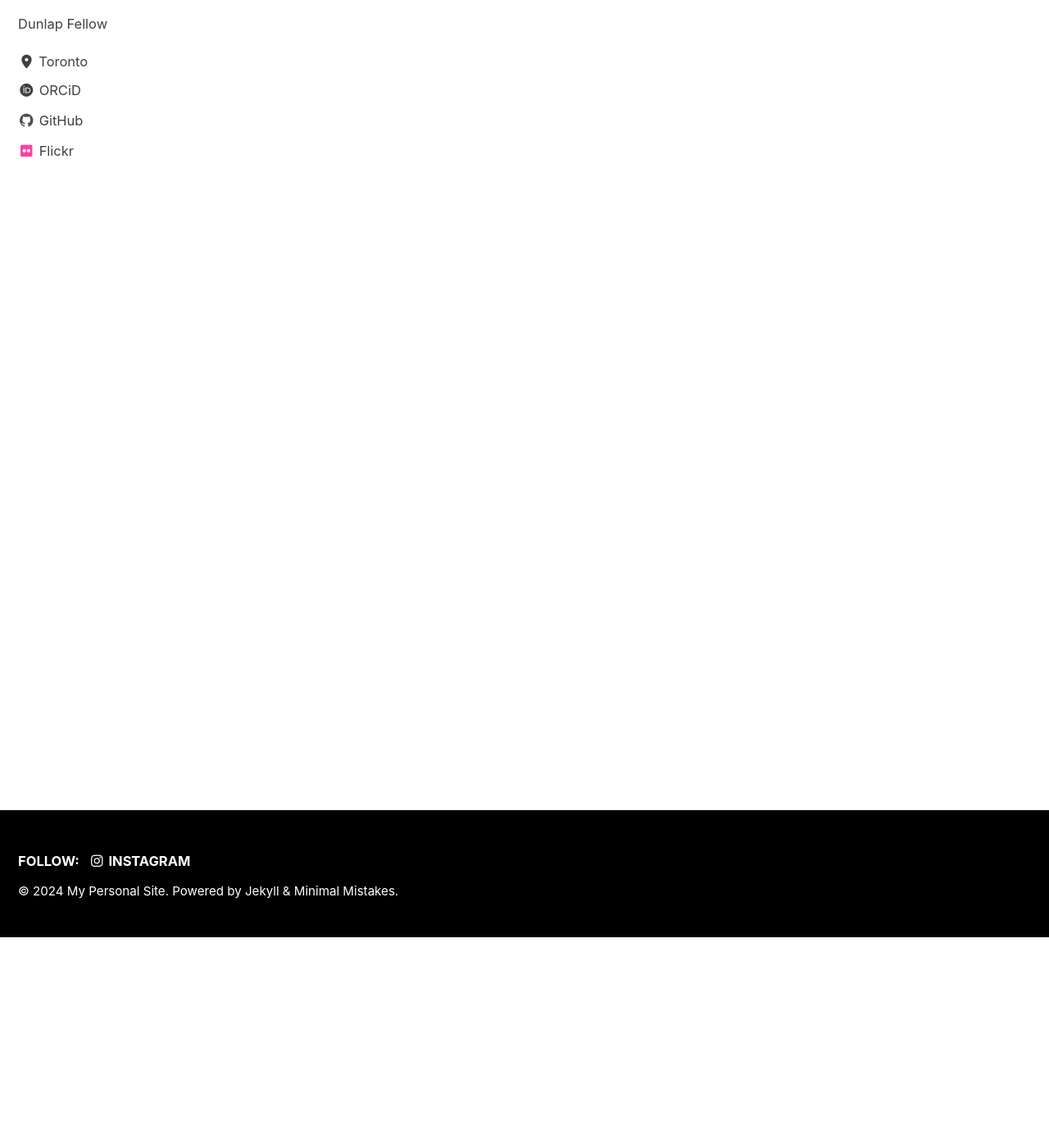
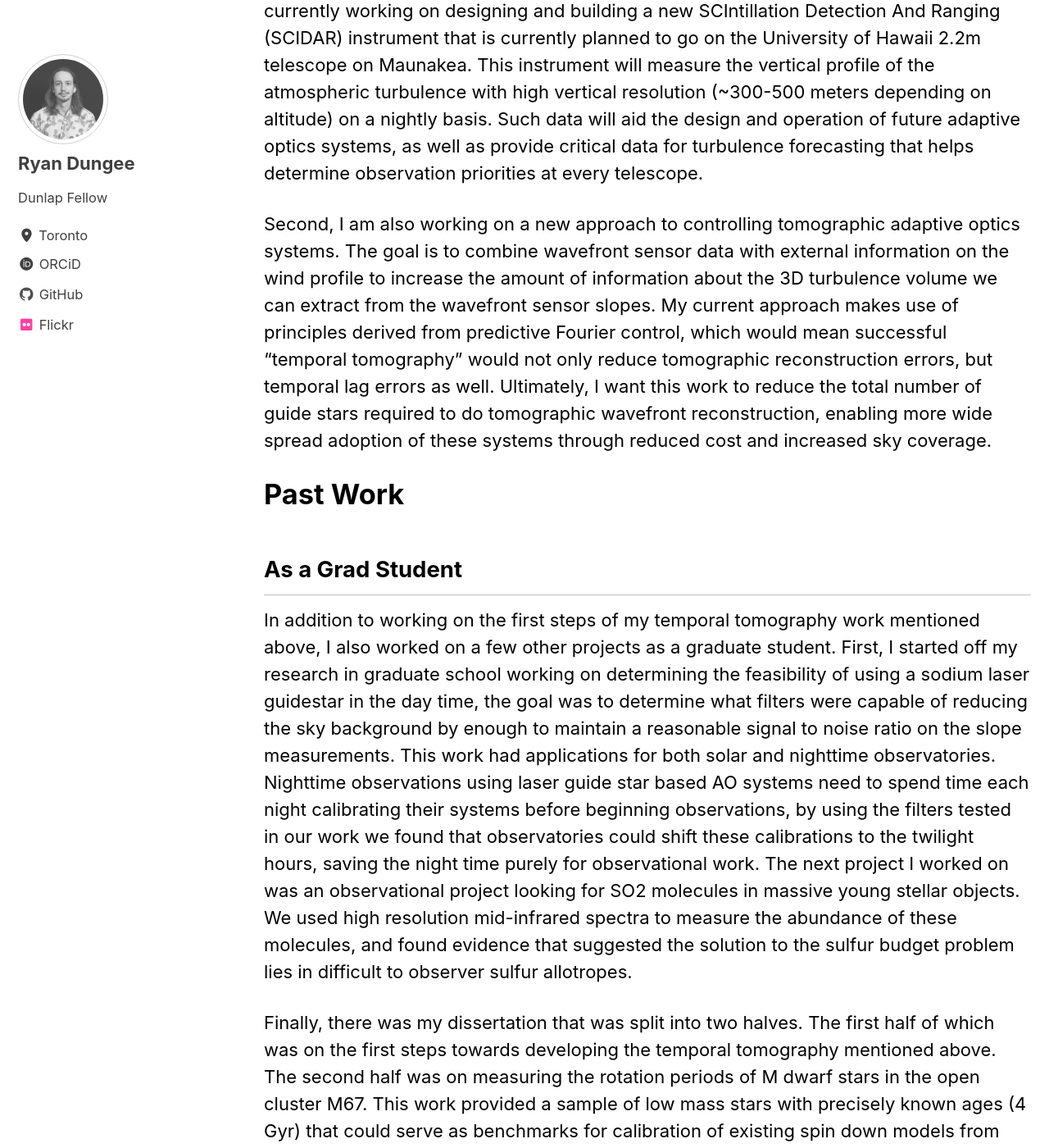
Before and after one commit to rdungee/rdungee.github.io, a Jekyll site: the page built from _pages/research.md, in a window 1280 px wide and 1400 px high, scrolled down 257 px. Shown: the whole window at 82% size. Built offline with Jekyll 4.4.1, drawn with Linux system fonts in a browser that asks for light colours; cached includes are drawn as plain includes; some of the changed text lies outside the part shown.

Commit message:
basic research descriptions

```diff
--- a/_pages/research.md
+++ b/_pages/research.md
@@ -6,4 +6,33 @@ layout: single
 classes: wide
 ---
 
-Nominally, this will contain details on what I work on.
+# Current Work
+My current research is on atmospheric tomography in a few different forms.
+First, I am currently working on designing and building a new SCIntillation Detection And Ranging (SCIDAR) instrument that is currently planned to go on the University of Hawaii 2.2m telescope on Maunakea.
+This instrument will measure the vertical profile of the atmospheric turbulence with high vertical resolution (~300-500 meters depending on altitude) on a nightly basis.
+Such data will aid the design and operation of future adaptive optics systems, as well as provide critical data for turbulence forecasting that helps determine observation priorities at every telescope.
+
+Second, I am also working on a new approach to controlling tomographic adaptive optics systems.
+The goal is to combine wavefront sensor data with external information on the wind profile to increase the amount of information about the 3D turbulence volume we can extract from the wavefront sensor slopes.
+My current approach makes use of principles derived from predictive Fourier control, which would mean successful "temporal tomography" would not only reduce tomographic reconstruction errors, but temporal lag errors as well.
+Ultimately, I want this work to reduce the total number of guide stars required to do tomographic wavefront reconstruction, enabling more wide spread adoption of these systems through reduced cost and increased sky coverage.
+
+# Past Work
+## As a Grad Student
+In addition to working on the first steps of my temporal tomography work mentioned above, I also worked on a few other projects as a graduate student.
+First, I started off my research in graduate school working on determining the feasibility of using a sodium laser guidestar in the day time, the goal was to determine what filters were capable of reducing the sky background by enough to maintain a reasonable signal to noise ratio on the slope measurements.
+This work had applications for both solar and nighttime observatories.
+Nighttime observations using laser guide star based AO systems need to spend time each night calibrating their systems before beginning observations, by using the filters tested in our work we found that observatories could shift these calibrations to the twilight hours, saving the night time purely for observational work.
+The next project I worked on was an observational project looking for SO2 molecules in massive young stellar objects.
+We used high resolution mid-infrared spectra to measure the abundance of these molecules, and found evidence that suggested the solution to the sulfur budget problem lies in difficult to observer sulfur allotropes.
+
+Finally, there was my dissertation that was split into two halves.
+The first half of which was on the first steps towards developing the temporal tomography mentioned above.
+The second half was on measuring the rotation periods of M dwarf stars in the open cluster M67.
+This work provided a sample of low mass stars with precisely known ages (4 Gyr) that could serve as benchmarks for calibration of existing spin down models from the literature.
+I found that only one model provided accurate predictions for rotation periods of M dwarf stars, core-envelope decoupling theory.
+Given the importance of accuracy for these rotation periods, I spent a long time ensuring data quality and developing tests to verify our results, as these rotation periods were derived from light curves with only ~130 samples over the course of ~3 years.
+
+## As an Undergrad
+
+Apologies, this page is still under construction. But briefly, I worked on projects spanning several different fields: working in modelling plankton populations in the ocean through numerical integration of differential equations, classifying water masses in the Southern Ocean to investigate teleconnections with other weather events across the globe, creating a test set up to automatically measure the linearity of circuitry bound for the Large Hadron Collider upgrade that was being done at the time, and detector characterization for the guide cameras of the Dark Energy Spectroscopic Instrument.
```
